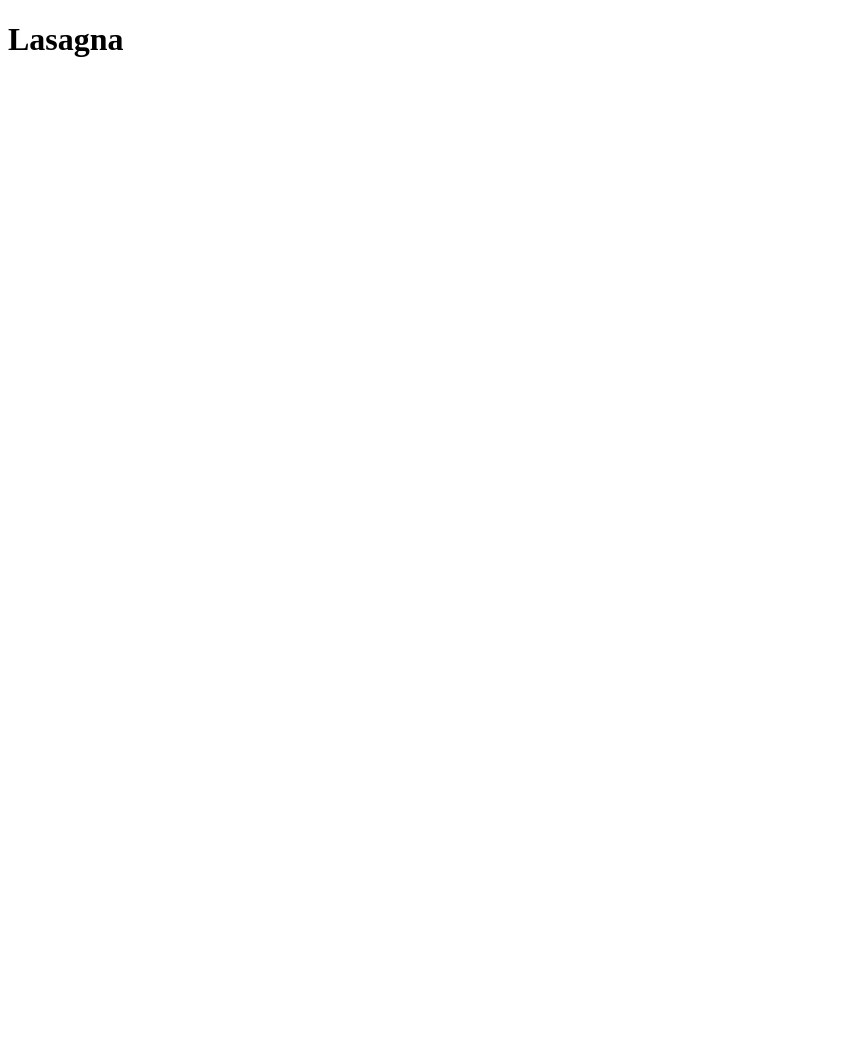
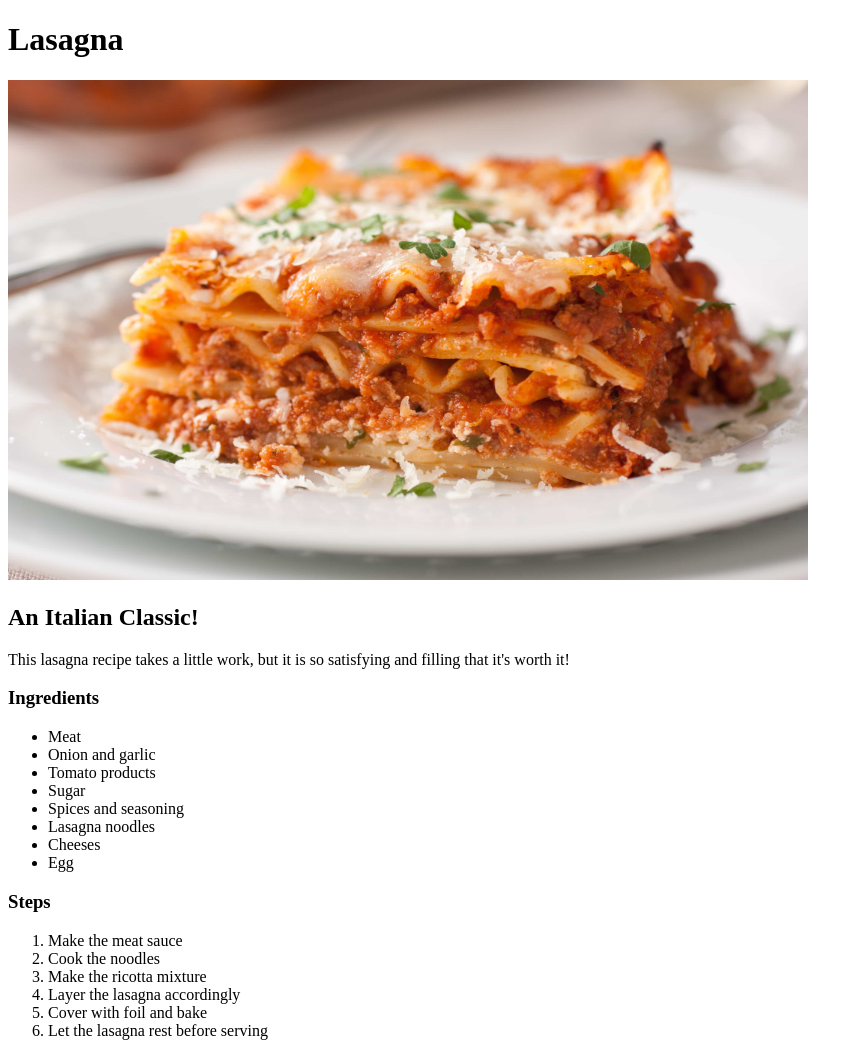
Before and after one commit to andresfeliperojas/odin-recipes, a plain HTML site: page recipes/lasagna.html in a window 1280 px wide. Shown: the whole page, without its empty margins (0-863 px from the left). Before the commit the page ends 800 px from the top, so only its background shows below. Drawn offline with Linux system fonts and the light colour scheme.

Commit message:
Add Lasagna to recipes
Lasagna is linked to the html.index with a picture, description, ingredients, and steps

```diff
--- a/recipes/lasagna.html
+++ b/recipes/lasagna.html
@@ -8,6 +8,32 @@
 <body>
 
     <h1>Lasagna</h1>
+    <img src="lasagna.jpg" width="800" height="500">
+
+    <h2>An Italian Classic!</h2>
+    <p>This lasagna recipe takes a little work, but it is so satisfying and filling that it's worth it!</p>
+
+    <h3>Ingredients</h3>
+    <ul>
+        <li>Meat</li>
+        <li>Onion and garlic</li>
+        <li>Tomato products</li>
+        <li>Sugar</li>
+        <li>Spices and seasoning</li>
+        <li>Lasagna noodles</li>
+        <li>Cheeses</li>
+        <li>Egg</li>
+    </ul>
+
+    <h3>Steps</h3>
+    <ol>
+        <li>Make the meat sauce</li>
+        <li>Cook the noodles</li>
+        <li>Make the ricotta mixture</li>
+        <li>Layer the lasagna accordingly</li>
+        <li>Cover with foil and bake</li>
+        <li>Let the lasagna rest before serving</li>
+    </ol>
 
 </body>
 </html>
```
Also changed, not shown: recipes/lasagna.jpg (added).
